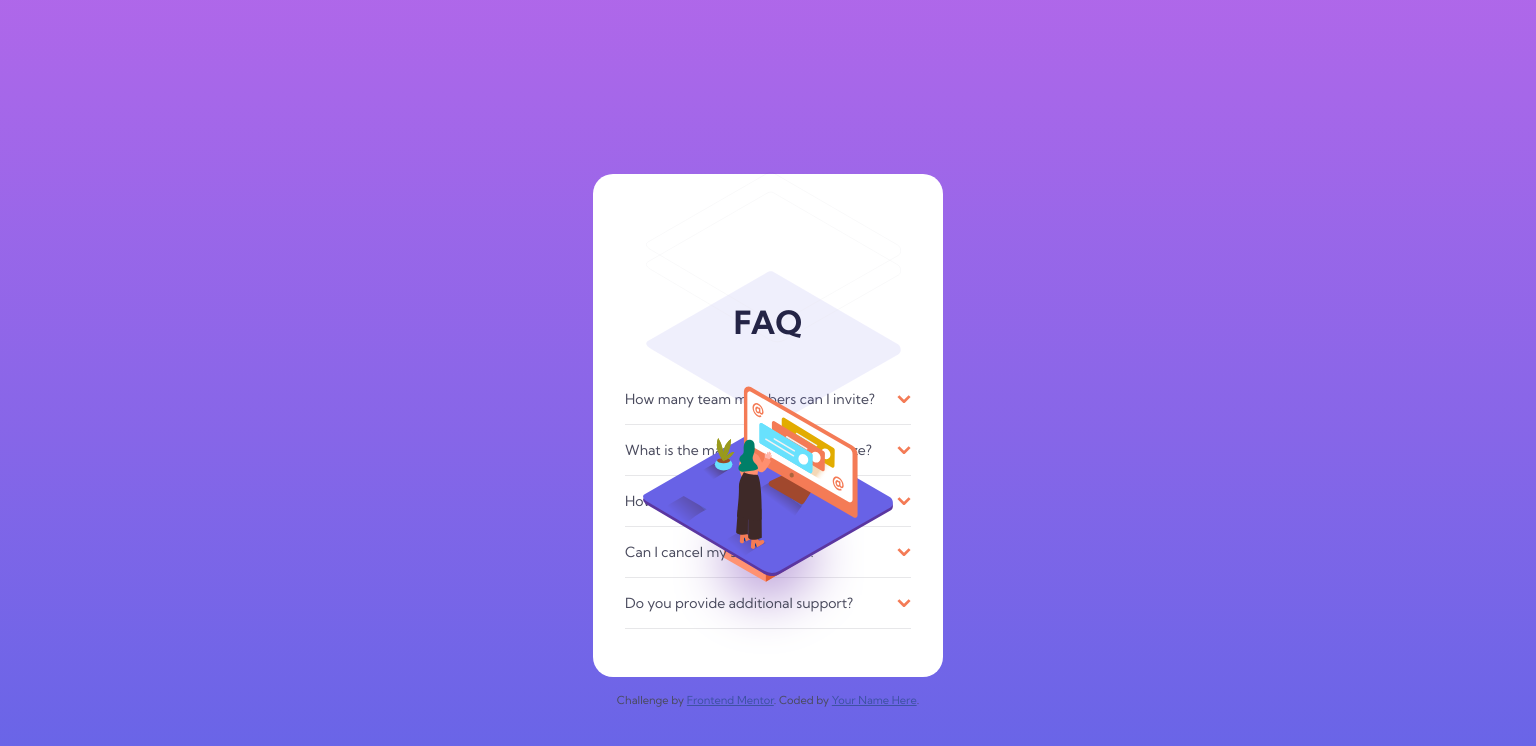
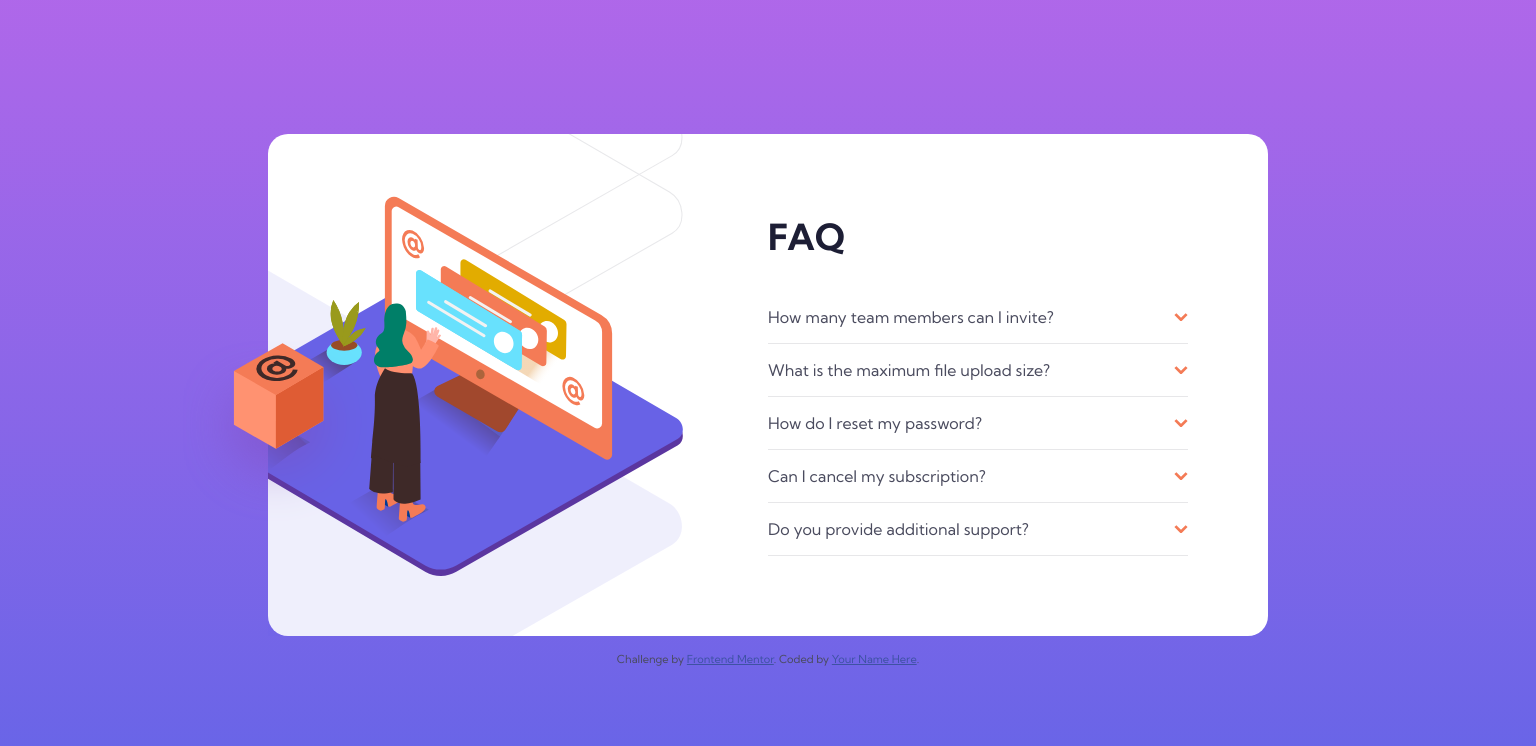
Before and after one commit to SutonToch/faq-accordion-card, a plain HTML site: page index.html in a window 1536 px wide. Drawn offline with Linux system fonts and the light colour scheme.

Commit message:
ADD basic desktop design

```diff
--- a/index.html
+++ b/index.html
@@ -19,17 +19,19 @@
   <div id="website">
     <main>
       <div class="illustration-wrapper">
-        <picture class="illustration-bg-pattern">
-          <source srcset="images/bg-pattern-desktop.svg" media="(min-width: 1200px)" alt="background pattern">
-          <img src="images/bg-pattern-mobile.svg" alt="background pattern">
-        </picture>
+        <div class="hide-overflow">
+          <picture class="illustration-bg-pattern">
+            <source srcset="images/bg-pattern-desktop.svg" media="(min-width: 1440px)" alt="background pattern">
+            <img src="images/bg-pattern-mobile.svg" alt="background pattern">
+          </picture>
+          <picture class="illustration-woman">
+            <source srcset="images/illustration-woman-online-desktop.svg" media="(min-width: 1440px)" alt="woman standing in front of person-sized screen on purple ground">
+            <img src="images/illustration-woman-online-mobile.svg" alt="woman standing in front of person-sized screen on purple ground">
+          </picture>
+        </div>
         <picture class="illustration-box">
-          <source srcset="images/illustration-box-desktop.svg" media="(min-width: 1200px)" alt="orange box with an @ on top">
+          <source srcset="images/illustration-box-desktop.svg" media="(min-width: 1440px)" alt="orange box with an @ on top">
           <img src="">
-        </picture>
-        <picture class="illustration-woman">
-          <source srcset="images/illustration-woman-online-desktop.svg" media="(min-width: 1200px)" alt="woman standing in front of person-sized screen on purple ground">
-          <img src="images/illustration-woman-online-mobile.svg" alt="woman standing in front of person-sized screen on purple ground">
         </picture>
       </div>
       <div class="faq-wrapper">
--- a/styles.css
+++ b/styles.css
@@ -27,6 +27,7 @@
     --spc-normal: 16px;
     --spc-large: 32px;
     --spc-larger: 48px;
+    --spc-huge: 80px;
 }
 
 body {
@@ -136,3 +137,62 @@ details[open] > p {
 mobile: 375px
 desktop: 1440px
 */
+
+@media only screen and (min-width: 1440px) {
+    :root {
+        --fs-smaller: 14px;
+        --fs-small: 16px;
+        --fs-large: 36px;
+    }
+
+    main {
+        display: grid;
+        grid-template-columns: 1fr 1fr;
+        margin-top: 0;
+        padding: 0px;
+        min-width: 1000px;
+        max-width: 1000px;
+    }
+
+    .illustration-wrapper {
+        height: 100%;
+    }
+
+    .hide-overflow {
+        height: 100%;
+        position: relative;
+        overflow: hidden;
+    }
+
+    .illustration-bg-pattern img {
+        position: absolute;
+        left: auto;
+        max-width: none;
+        width: 1000px;
+        bottom: -170px;
+        right: 85px;
+    }
+
+    .illustration-box img {
+        position: relative;
+        bottom: 295px;
+        right: 240px; /*285 for active*/
+        z-index: 1;
+    }
+
+    .illustration-woman img {
+        position: absolute;
+        width: 500px;
+        bottom: 60px;
+        right: 85px;
+    }
+
+    .faq-wrapper {
+        margin: 0;
+        padding: var(--spc-huge) var(--spc-huge) var(--spc-huge) 0;
+    }
+
+    h1 {
+        text-align: left;
+    }
+}
```
